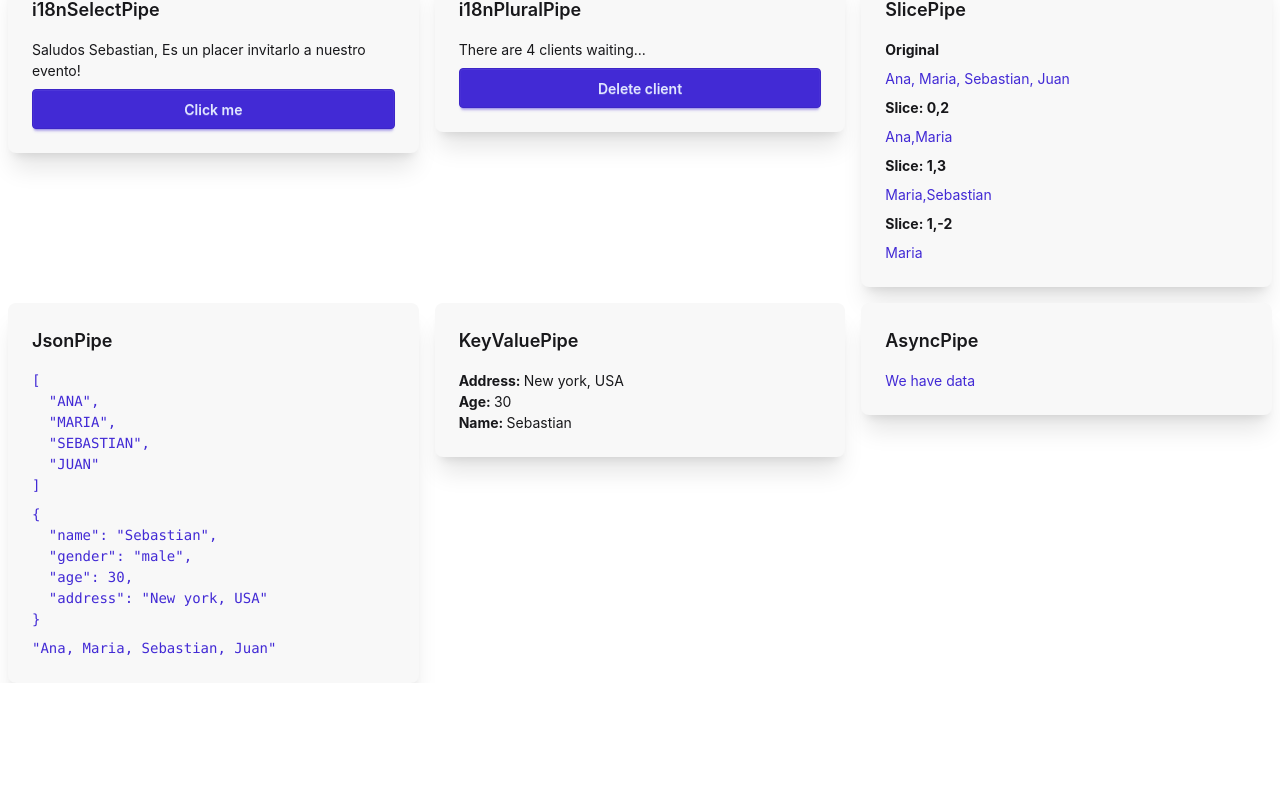
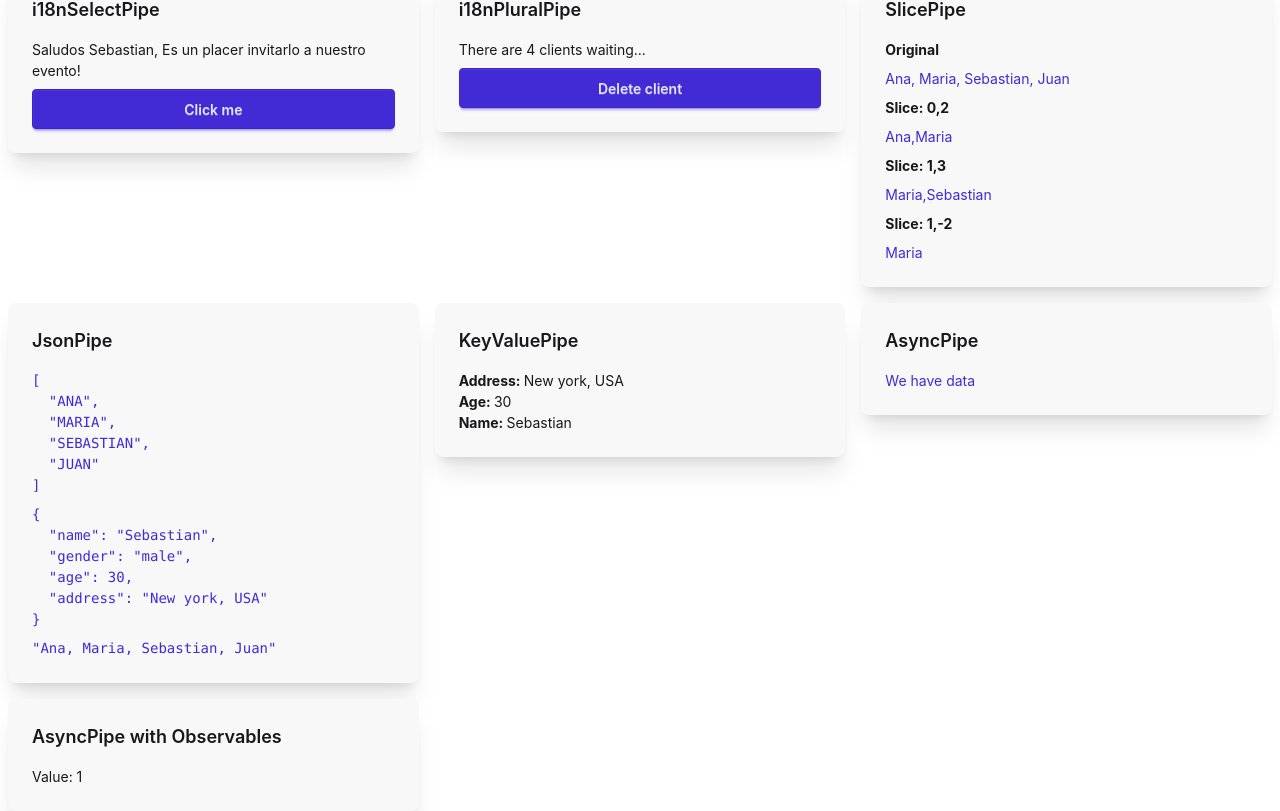
Before and after one commit to sebasGZA/pipes-app-angular, an Angular app: page /uncommon in a window 1280 px wide. Shown: the part 181-992 px from the top of the page. Before the commit the page ends 864 px from the top, so only its background shows below. Built offline with nearby package versions, Linux system fonts and the light colour scheme.

Commit message:
feat: AsyncPipe with observables

```diff
--- a/src/app/pages/uncommon-page/uncommon-page.component.html
+++ b/src/app/pages/uncommon-page/uncommon-page.component.html
@@ -72,4 +72,10 @@
             </p>
         }
     </app-card>
+
+    <app-card title="AsyncPipe with Observables">
+        <p>
+            Value: {{myObservableInterval | async}}
+        </p>
+    </app-card>
 </section>
--- a/src/app/pages/uncommon-page/uncommon-page.component.ts
+++ b/src/app/pages/uncommon-page/uncommon-page.component.ts
@@ -1,6 +1,7 @@
 import { Component, signal } from '@angular/core';
 import { CardComponent } from '../../components/card/card.component';
 import { AsyncPipe, I18nPluralPipe, I18nSelectPipe, JsonPipe, KeyValuePipe, SlicePipe, TitleCasePipe, UpperCasePipe } from '@angular/common';
+import { interval, tap } from 'rxjs';
 
 const client1 = {
   name: 'Sebastian',
@@ -77,4 +78,6 @@ export default class UncommonPageComponent {
       console.log('Promise finished')
     },3500)
   })
+
+  myObservableInterval = interval(2000)
 }
```
